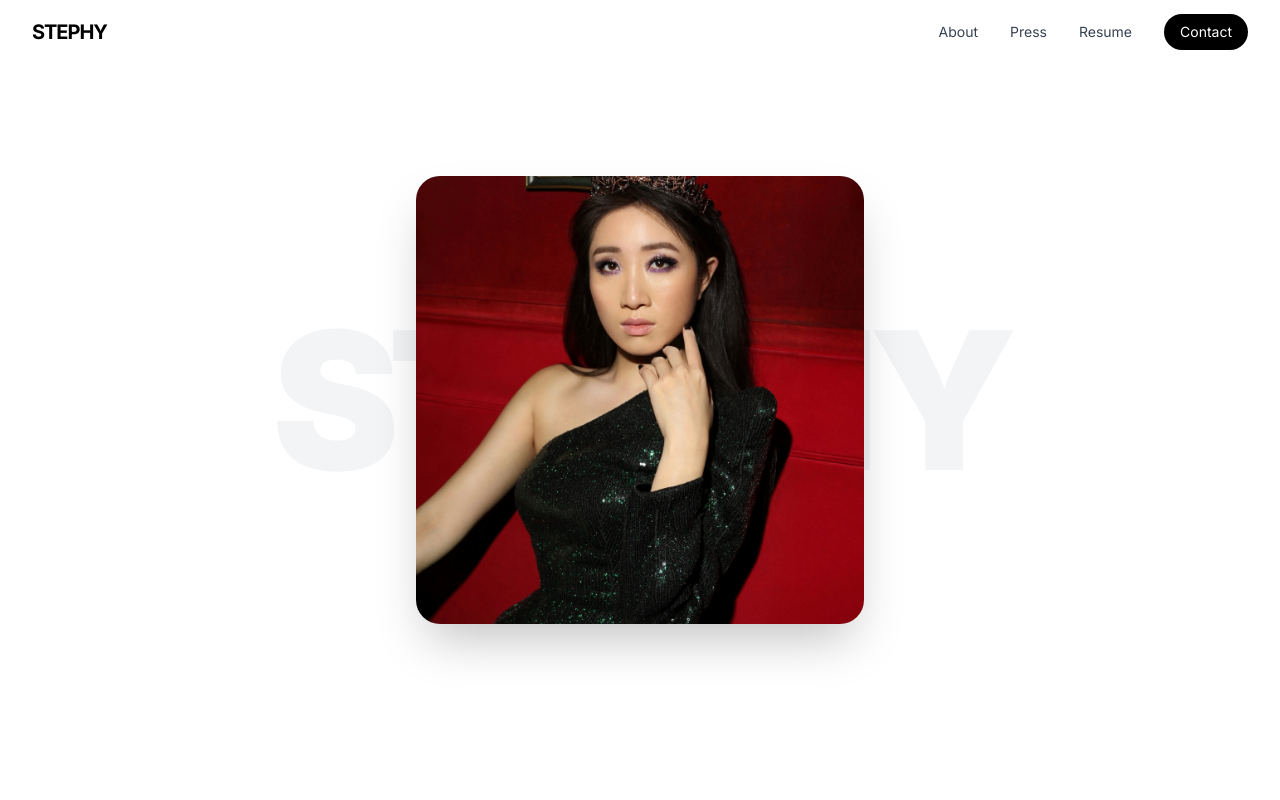
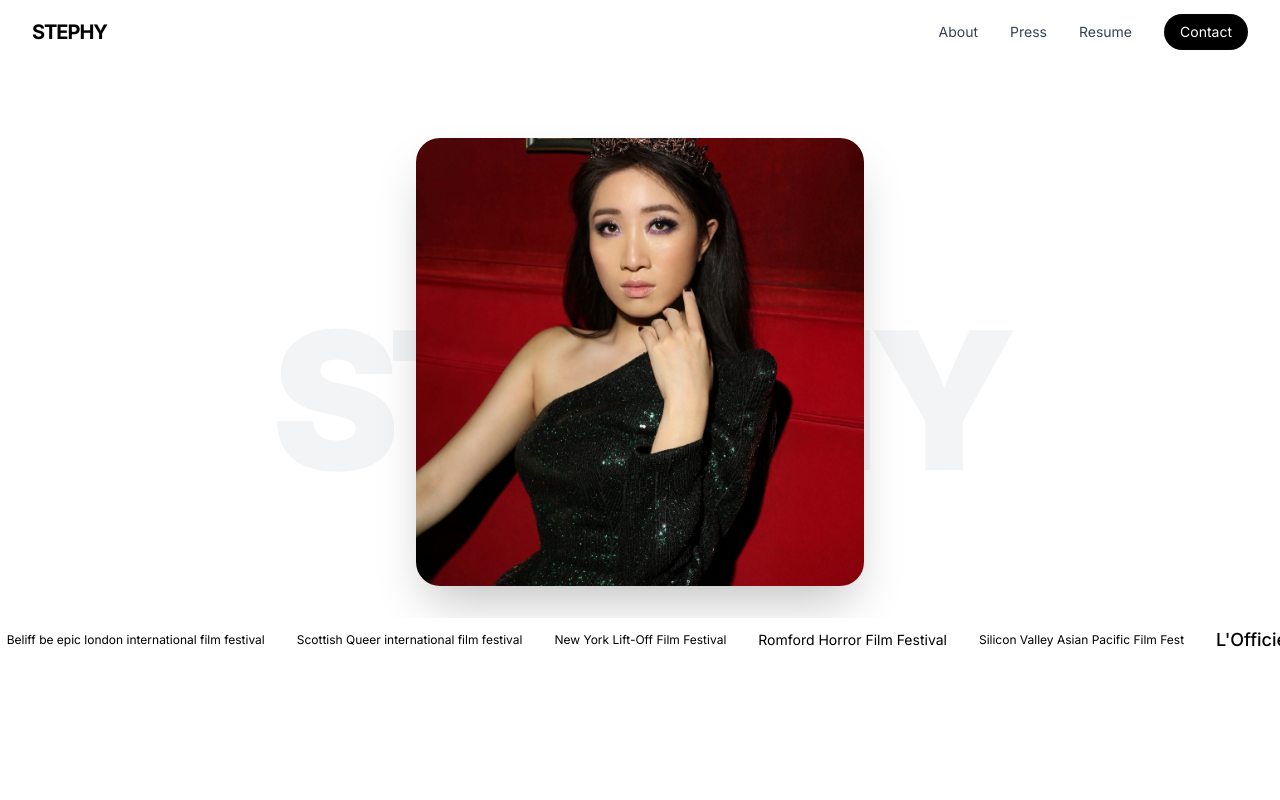
Before and after one commit to monkeypoops/stephy, a Next.js app: page /press in a window 1280 px wide. Shown: the top 800 px of the page. Built offline with nearby package versions, Linux system fonts and the light colour scheme.

Commit message:
added scrolling logos of press

```diff
--- a/app/globals.css
+++ b/app/globals.css
@@ -38,3 +38,42 @@
   font-weight: 500;
   font-style: italic;
 }
+
+/* Scrolling logos animation */
+@keyframes scroll {
+  0% {
+    transform: translateX(0);
+  }
+  100% {
+    transform: translateX(-50%);
+  }
+}
+
+.animate-scroll {
+  animation: scroll 30s linear infinite;
+  display: inline-block;
+}
+
+/* Pause animation on hover */
+.animate-scroll:hover {
+  animation-play-state: paused;
+}
+
+@keyframes scroll {
+  0% {
+    transform: translateX(0);
+  }
+  100% {
+    transform: translateX(-50%);
+  }
+}
+
+.animate-scroll {
+  animation: scroll 30s linear infinite;
+  display: inline-block;
+  white-space: nowrap;
+}
+
+.animate-scroll:hover {
+  animation-play-state: paused;
+}
--- a/app/press/page.tsx
+++ b/app/press/page.tsx
@@ -1,6 +1,7 @@
 import Navbar from "@/components/Navbar";
 import Image from "next/image";
 import Link from "next/link";
+import ScrollingLogos from "@/components/ScrollingLogos";
 
 export default function PressPage() {
   return (
@@ -18,9 +19,9 @@ export default function PressPage() {
             </h1>
           </div>
 
-          {/* Centered Squircle Portrait */}
-          <div className="relative z-10 flex justify-center items-center px-4">
-            <div className="relative w-80 h-80 md:w-96 md:h-96 lg:w-[28rem] lg:h-[28rem] rounded-3xl overflow-hidden shadow-2xl">
+          {/* Centered Squircle Portrait with Scrolling Logos */}
+          <div className="relative z-10 flex flex-col items-center justify-center px-4">
+            <div className="relative w-80 h-80 md:w-96 md:h-96 lg:w-[28rem] lg:h-[28rem] rounded-3xl overflow-hidden shadow-2xl mb-8">
               <Image
                 src="/images/L'Officiel Stephy.jpeg"
                 alt="Stephy"
@@ -29,13 +30,16 @@ export default function PressPage() {
                 priority
               />
             </div>
+
+            {/* Scrolling Logos Marquee */}
+            <ScrollingLogos />
           </div>
         </section>
 
         {/* Magazine Features Grid - 3x2 */}
-        <section className="py-20 bg-white">
+        <section className="py-4 bg-white">
           <div className="max-w-6xl mx-auto px-4 md:px-6 lg:px-8">
-            <h2 className="text-3xl md:text-4xl font-bold text-center mb-4 tracking-tighter">Magazine Features</h2>
+            <h2 className="text-3xl md:text-4xl font-bold text-center mb-2 tracking-tighter">Magazine Features</h2>
             <p className="text-center text-gray-500 mb-12">Featured in publications around the world</p>
 
             <div className="grid grid-cols-1 sm:grid-cols-2 lg:grid-cols-3 gap-6">
@@ -127,7 +131,7 @@ export default function PressPage() {
                 <a href="https://www.instagram.com/p/DXZmRBojaqb/?igsh=MzB5MGp1dXE3M2lt" className="text-sm text-black hover:underline inline-block mt-2">Read Article →</a>
               </div>
 
-                            <div className="border-b border-gray-200 pb-4">
+              <div className="border-b border-gray-200 pb-4">
                 <div className="text-sm text-gray-400 mb-1">2025</div>
                 <h3 className="text-lg font-semibold">Sundance Institute</h3>
                 <p className="text-gray-600">Second Rounder - Half the Sky</p>
@@ -140,7 +144,6 @@ export default function PressPage() {
                 <p className="text-gray-600">Quarterfinalist - Half the Sky</p>
                 <a href="#" className="text-sm text-black hover:underline inline-block mt-2">View Recognition →</a>
               </div>
-
             </div>
           </div>
         </section>
--- a/components/Navbar.tsx
+++ b/components/Navbar.tsx
@@ -2,7 +2,6 @@
 
 import { useState } from "react";
 import Link from "next/link";
-import { Menu, X } from "lucide-react";
 import { usePathname } from "next/navigation";
 
 export default function Navbar() {
@@ -56,20 +55,36 @@ export default function Navbar() {
               </Link>
             </div>
 
-            {/* Mobile Menu Button */}
+            {/* Mobile Menu Button - Spins into X */}
             <button
               onClick={() => setIsOpen(!isOpen)}
-              className="md:hidden relative w-8 h-8 flex flex-col items-center justify-center gap-1.5 z-50"
+              className="md:hidden relative w-8 h-8 flex items-center justify-center z-50"
+              aria-label="Toggle menu"
             >
-              <span className={`w-6 h-0.5 rounded-full transition-all duration-300 ease-out ${hamburgerColor}`} />
-              <span className={`w-6 h-0.5 rounded-full transition-all duration-300 ease-out ${hamburgerColor}`} />
-              <span className={`w-6 h-0.5 rounded-full transition-all duration-300 ease-out ${hamburgerColor}`} />
+              {/* Top line - rotates down to form X */}
+              <span
+                className={`absolute w-6 h-0.5 rounded-full transition-all duration-300 ease-in-out ${hamburgerColor} ${
+                  isOpen ? "rotate-45" : "-translate-y-2"
+                }`}
+              />
+              {/* Middle line - fades out when open */}
+              <span
+                className={`absolute w-6 h-0.5 rounded-full transition-all duration-300 ease-in-out ${hamburgerColor} ${
+                  isOpen ? "opacity-0" : "opacity-100"
+                }`}
+              />
+              {/* Bottom line - rotates up to form X */}
+              <span
+                className={`absolute w-6 h-0.5 rounded-full transition-all duration-300 ease-in-out ${hamburgerColor} ${
+                  isOpen ? "-rotate-45" : "translate-y-2"
+                }`}
+              />
             </button>
           </div>
         </div>
       </nav>
 
-      {/* Mobile Menu Panel */}
+      {/* Mobile Menu Panel - Slides in from right */}
       <div
         className={`fixed top-0 right-0 bottom-0 z-40 w-full max-w-sm ${mobileMenuBg} backdrop-blur-md transform transition-transform duration-500 ease-in-out md:hidden ${
           isOpen ? "translate-x-0" : "translate-x-full"
@@ -85,9 +100,9 @@ export default function Navbar() {
           <Link href="/resume" onClick={() => setIsOpen(false)} className="hover:text-gray-500 transition">
             Resume
           </Link>
-         <Link href="/contact" onClick={() => setIsOpen(false)} className="hover:text-gray-500 transition text-xl">
-  Contact
-</Link>
+          <Link href="/contact" onClick={() => setIsOpen(false)} className="hover:text-gray-500 transition">
+            Contact
+          </Link>
         </div>
       </div>
     </>
--- /dev/null
+++ b/components/ScrollingLogos.tsx
@@ -0,0 +1,51 @@
+"use client";
+
+export default function ScrollingLogos() {
+  const festivals = [
+    "L'Officiel",
+    "Edible Manhattan",
+    "Arts Fuse",
+    "Festival of Cinema NYC",
+    "Soho London Independent Film Festival",
+    "New York Science Fiction Film Festival",
+    "New York State International Film Festival",
+    "Independent Film Festival Boston",
+    "Beliff be epic london international film festival",
+    "Scottish Queer international film festival",
+    "New York Lift-Off Film Festival",
+    "Romford Horror Film Festival",
+    "Silicon Valley Asian Pacific Film Fest",
+  ];
+
+  // Function to determine font size based on text length
+  const getFontSize = (text: string) => {
+    if (text.length <= 12) return "text-base md:text-lg";
+    if (text.length <= 20) return "text-sm md:text-base";
+    if (text.length <= 30) return "text-xs md:text-sm";
+    return "text-[10px] md:text-xs";
+  };
+
+  // Triple for seamless looping
+  const scrollingFestivals = [...festivals, ...festivals, ...festivals];
+
+  return (
+    <div className="w-full overflow-hidden py-2 bg-white relative">
+      <div className="animate-scroll inline-block whitespace-nowrap">
+        {scrollingFestivals.map((festival, index) => {
+          const fontSize = getFontSize(festival);
+          const isShort = festival.length <= 12;
+
+          return (
+            <span
+              key={index}
+              className={`inline-block mx-4 text-black align-middle ${fontSize} ${isShort ? 'font-medium' : ''}`}
+              style={{ whiteSpace: 'nowrap' }}
+            >
+              {festival}
+            </span>
+          );
+        })}
+      </div>
+    </div>
+  );
+}
```
